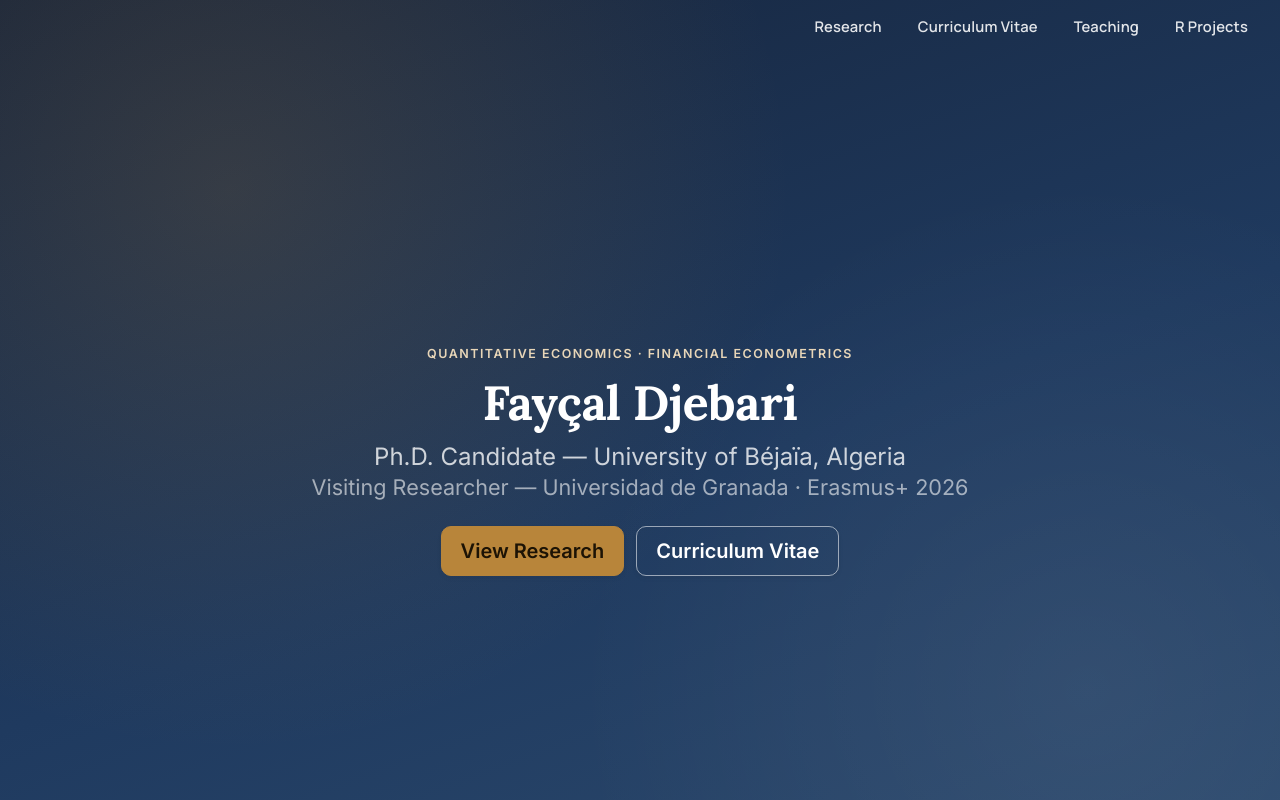
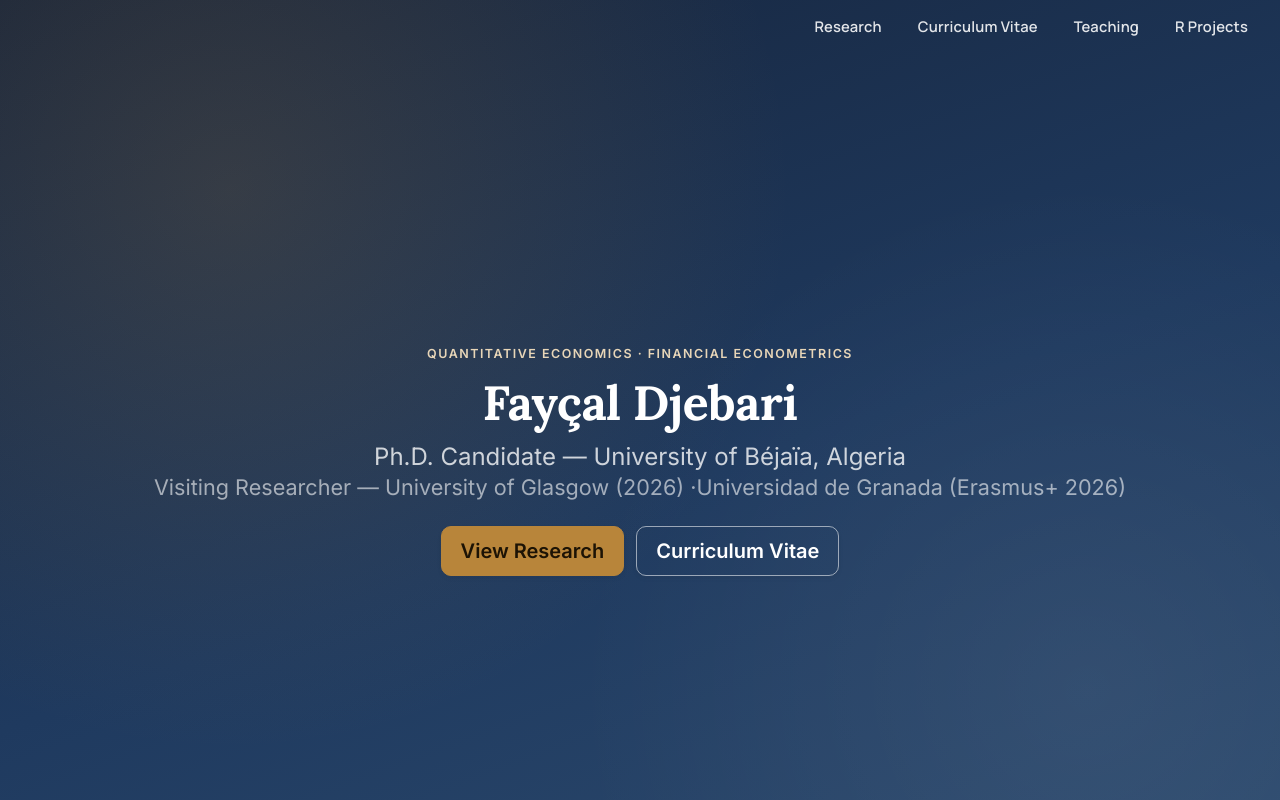
Before and after one commit to FaycalDjebari/faycaldjebari.github.io, a React (Vite) app: page / in a window 1280 px wide. Shown: the top 800 px of the page. Built offline with nearby package versions, Linux system fonts and the light colour scheme.

Commit message:
Update Home.jsx

```diff
--- a/src/pages/Home.jsx
+++ b/src/pages/Home.jsx
@@ -36,7 +36,7 @@ function Home() {
                 Ph.D. Candidate — University of Béjaïa, Algeria
                 <br />
                 <span style={{ opacity: 0.75, fontSize: "0.9em" }}>
-                  Visiting Researcher — Universidad de Granada · Erasmus+ 2026
+                  Visiting Researcher — University of Glasgow (2026) ·Universidad de Granada (Erasmus+ 2026)
                 </span>
               </h2>
               <div className="buttons is-centered mt-5">
```
